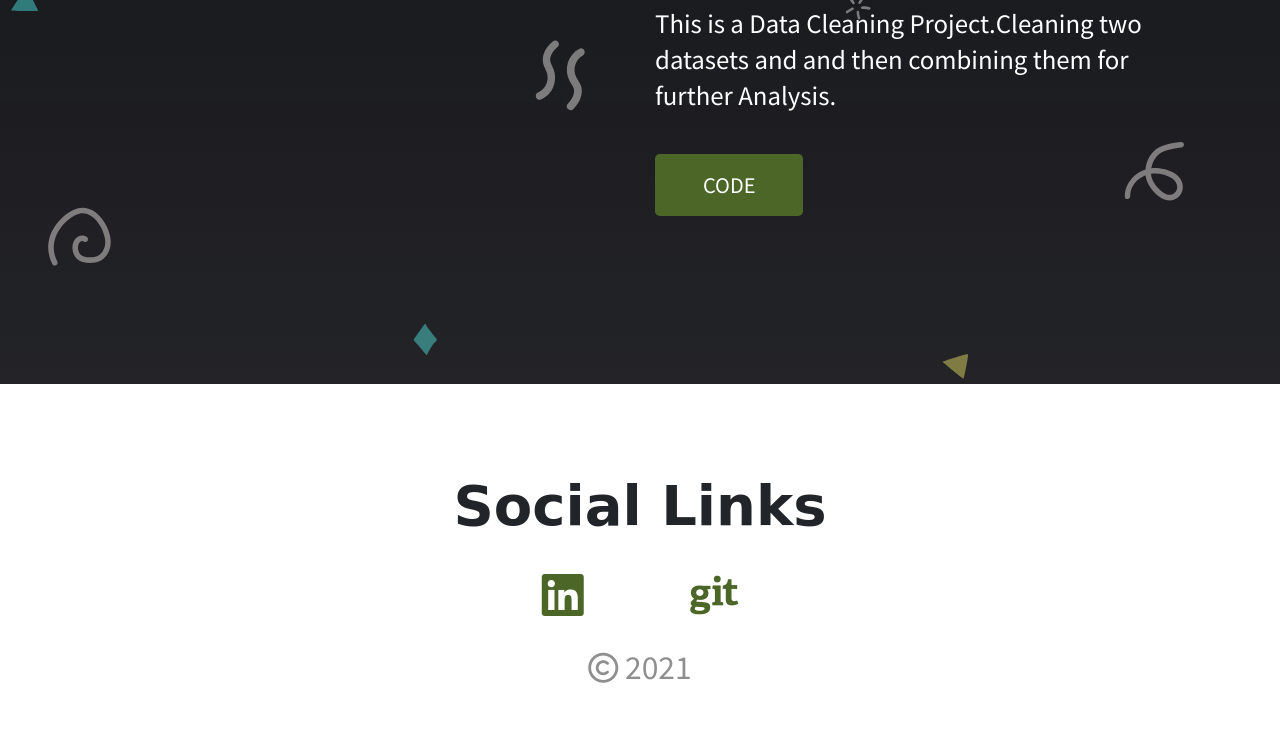
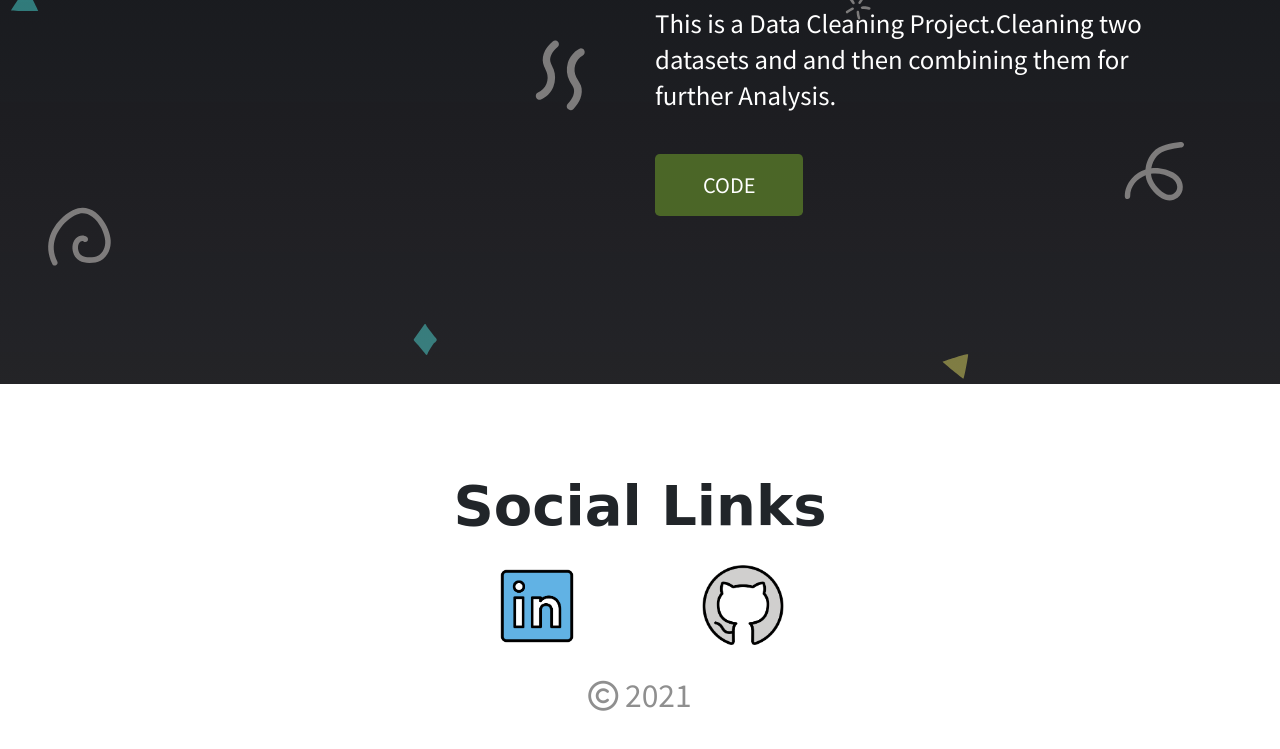
Before and after one commit to dollymoulekhi/my, a plain HTML site: page index.html in a window 1280 px wide. Shown: the part 3589-4338 px from the top of the page. Drawn offline with nearby package versions, Linux system fonts and the light colour scheme; a web font is replaced by a local one.

Commit message:
social icons

```diff
--- a/index.html
+++ b/index.html
@@ -184,8 +184,8 @@
     </section>
     <footer id="contact">
       <h1>Social Links</h1>
-      <a href="https://www.linkedin.com/in/dollymoulekhi" class="footer-icon"><i class="fab fa-linkedin""></i></a>
-      <a href=" https://github.com/dollymoulekhi" class="footer-icon"><i class="fab fa-git"></i></a>
+      <a href="https://www.linkedin.com/in/dollymoulekhi" class="footer-icon"><img src="images/linkedin.png" alt="linkedin" class="logo-img"></a>
+      <a href=" https://github.com/dollymoulekhi" class="footer-icon"><img src="images/github.png" alt="github" class="logo-img"></a>
       <p class="margin-top"><i class="far fa-copyright"></i> 2021 </p>
     </footer>
   </main>
```
